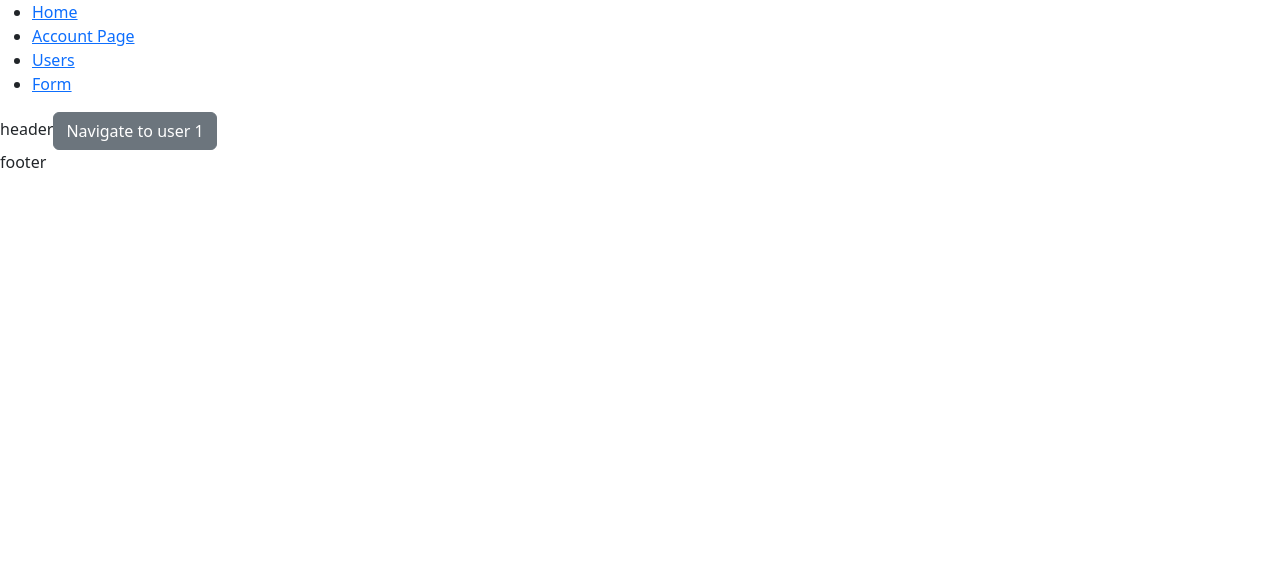
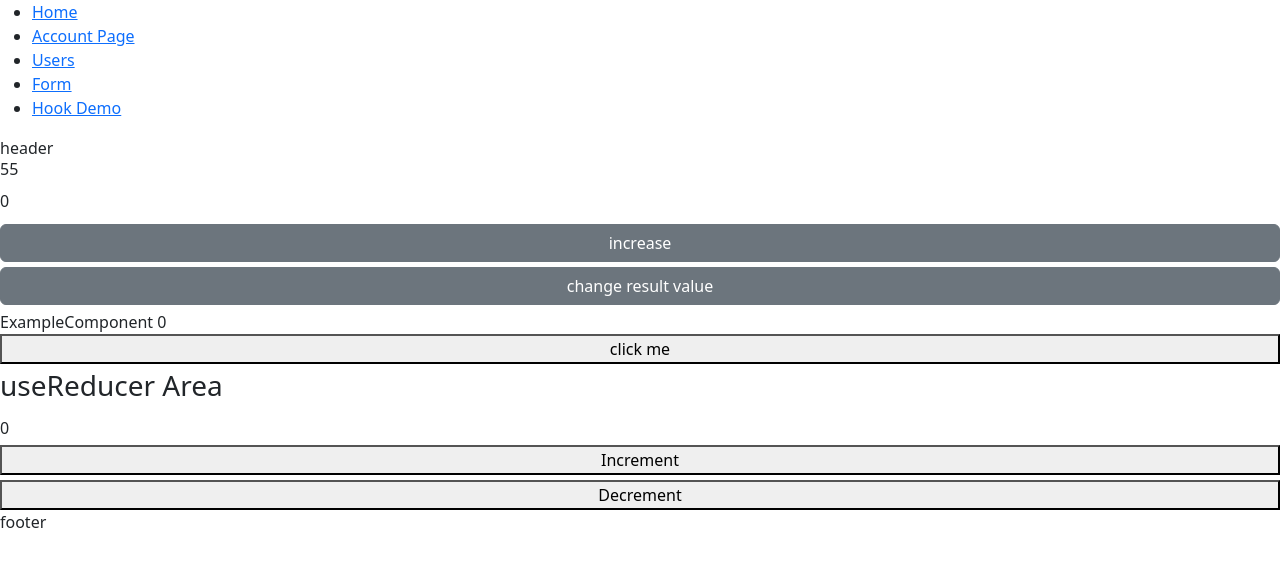
Before and after one commit to pnnguyen9999/VTI-React-EMP, a React (Create React App) app: page /hook-demo in a window 1280 px wide. Shown: the top 566 px of the page. Built offline with nearby package versions, Linux system fonts and the light colour scheme.

Commit message:
react hook advanced

```diff
--- a/src/App.js
+++ b/src/App.js
@@ -21,6 +21,9 @@ function App() {
         <li>
           <Link to="/form">Form</Link>
         </li>
+        <li>
+          <Link to="/hook-demo">Hook Demo</Link>
+        </li>
       </ul>
       <AppLayout>
         {routes}
@@ -42,7 +45,7 @@ const AppLayout = ({ children }) => {
   };
   return <>
     <div>header
-      <Button onClick={handleRedirect}>Navigate to user 1</Button>
+      {/* <Button onClick={handleRedirect}>Navigate to user 1</Button> */}
     </div>
     {children}
     <div>footer</div>
--- /dev/null
+++ b/src/Page/HookDemo.js
@@ -0,0 +1,79 @@
+import React, { useCallback, useMemo, useReducer, useState } from "react";
+import { Button } from "reactstrap";
+
+const useInput = (initialValue) => {
+    const [value, setValue] = useState(initialValue);
+
+    const handleChange = (event) => {
+        setValue(event.target.value);
+    };
+
+    return [value, handleChange];
+};
+
+const reducer = (state, action) => {
+    switch (action.hanhDong) {
+        case 'INCREMENT':
+            return { count: state.count + 1 };
+        case 'DECREMENT':
+            return { count: state.count - 1 };
+        default:
+            throw new Error('action không đúng !');
+    }
+};
+
+const HookDemo = () => {
+    const initialState = { count: 0 };
+    const [state, dispatch] = useReducer(reducer, initialState);
+
+    const [counter, setCounter] = useState(0);
+
+    const expensiveCalculate = () => {
+        const res = 55;
+        console.log('calculated !');
+        return res;
+    };
+
+    const resultCalculated = useMemo(() => {
+        return expensiveCalculate();
+    }, []);
+
+    const [result, setResult] = useState(0);
+
+    const testComponentAction = useCallback(() => {
+        console.log('action triggered !');
+    }, []);
+
+    // const testComponentAction = useMemo(() => {
+    //     return () => {
+    //         console.log('action triggered !');
+    //     };
+    // }, []);
+
+    const defaultStyle = { display: "flex", flexDirection: "column", gap: "5px" };
+
+    return <div style={defaultStyle}>
+        <h6>{resultCalculated}</h6>
+        <h6>{counter}</h6>
+        <Button onClick={() => setCounter((prev) => ++prev)}>increase</Button>
+        <Button onClick={() => setResult((prev) => ++prev)}>change result value</Button>
+        <ExampleComponent result={result} action={testComponentAction} />
+        <div style={defaultStyle}>
+            <h3>useReducer Area</h3>
+            {state.count}
+            <button onClick={() => dispatch({ hanhDong: 'INCREMENT' })}>Increment</button>
+            <button onClick={() => dispatch({ hanhDong: 'DECREMENT' })}>Decrement</button>
+        </div>
+    </div>;
+};
+
+export default HookDemo;
+
+const ExampleComponent = React.memo(({ result, action }) => {
+    console.log('ExampleComponent re-rendered !');
+
+    return <div style={{ display: "flex", flexDirection: "column" }}>
+        ExampleComponent {result}
+        <button onClick={action}>click me</button>
+    </div>;
+});
--- a/src/Router/routes.js
+++ b/src/Router/routes.js
@@ -4,6 +4,7 @@ import Home from "../Page/Home";
 import { Button } from "reactstrap";
 import { useFormik } from "formik";
 import * as Yup from "yup";
+import HookDemo from "../Page/HookDemo";
 
 const Users = () => {
     return <div>
@@ -91,4 +92,5 @@ export const routes = <Routes>
     <Route path="/account-management" element={<AccountPage />} />
     <Route path="/users/*" element={<Users />} />
     <Route path="/form" element={<FormTest />} />
+    <Route path="/hook-demo" element={<HookDemo />} />
 </Routes>;
```
